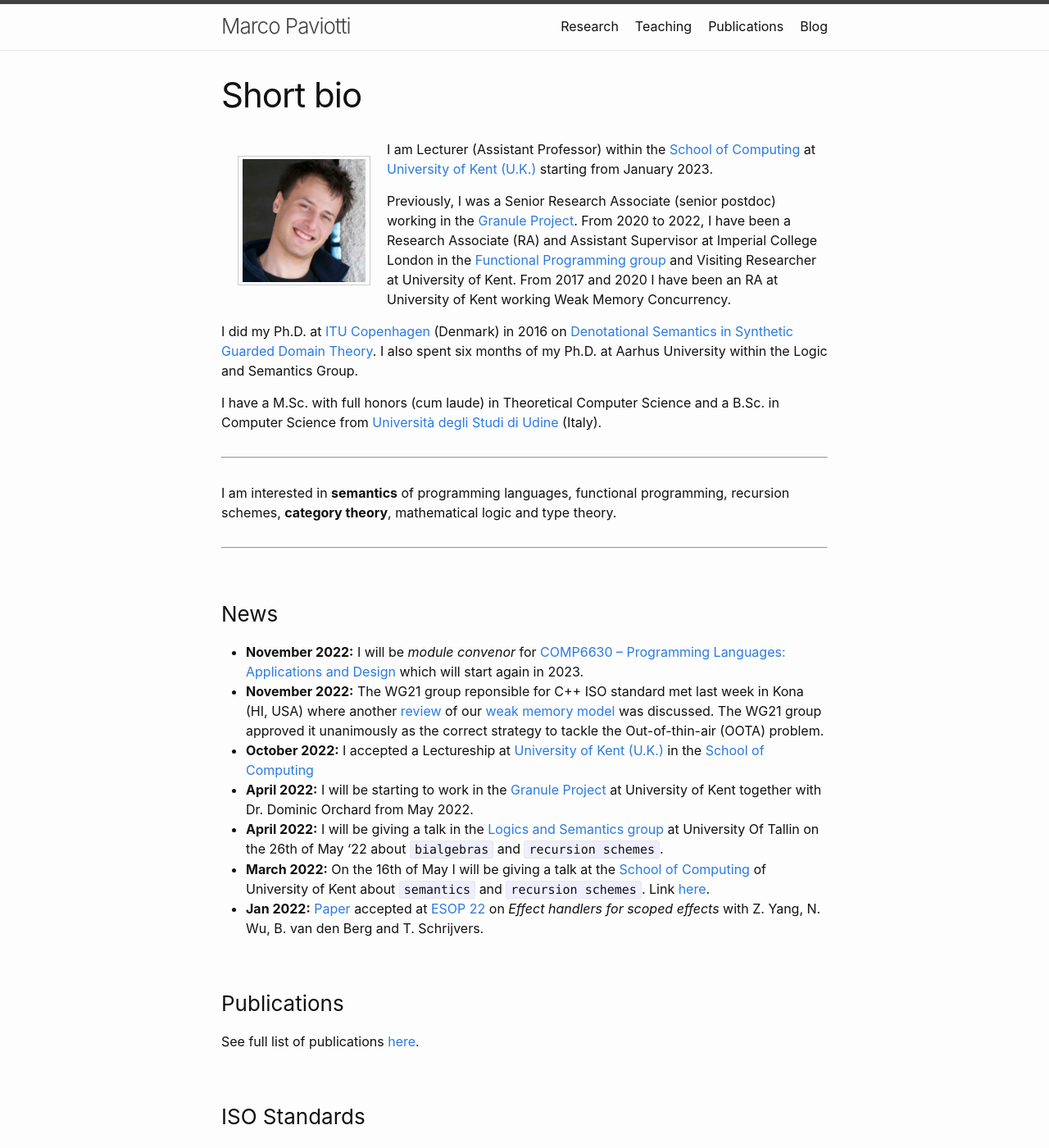
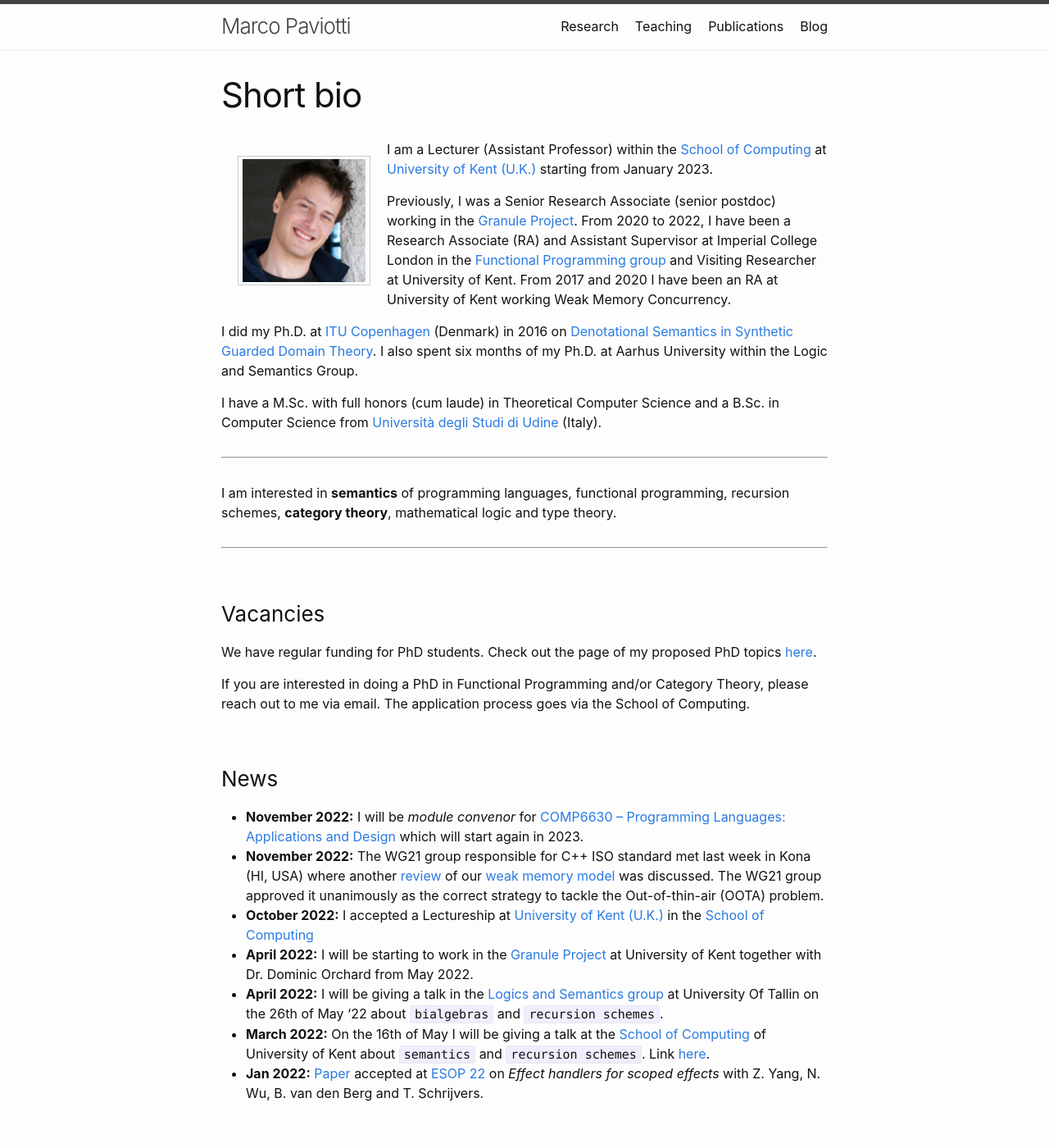
Before and after one commit to mpaviotti/mpaviotti.github.com, a Jekyll site: the page built from index.markdown, in a window 1280 px wide and 1400 px high. Shown: the whole window at 82% size. Built offline with Jekyll 4.4.1, drawn with Linux system fonts in a browser that asks for light colours.

Commit message:
PhD vacancies

```diff
--- a/index.markdown
+++ b/index.markdown
@@ -7,7 +7,9 @@ title: Short bio
 
 <img src="/assets/images/now.jpg" alt="Smiley face"
 style="float:left;width:150px;height:150px;padding:3px 5px;border:1.5px solid
-#ccc;margin:20px;"> I am Lecturer (Assistant Professor) within the [School of Computing](https://www.kent.ac.uk/computing) at [University of Kent (U.K.)](https://www.kent.ac.uk) starting from January 2023.
+#ccc;margin:20px;">
+
+I am a Lecturer (Assistant Professor) within the [School of Computing](https://www.kent.ac.uk/computing) at [University of Kent (U.K.)](https://www.kent.ac.uk) starting from January 2023.
 
 Previously, I was a Senior Research Associate (senior postdoc) working in the
 [Granule Project](https://granule-project.github.io). From 2020 to 2022, I have
@@ -33,9 +35,15 @@ theory.
 
 ---
 
+### Vacancies
+We have regular funding for PhD students. Check out the page of my proposed PhD topics [here]({% link research.markdown %}).
+
+If you are interested in doing a PhD in Functional Programming and/or Category Theory, please reach out to me via email. The application process goes via the School of Computing.
+
+
 ### News
 - **November 2022:** I will be *module convenor* for [COMP6630 -- Programming Languages: Applications and Design](https://www.kent.ac.uk/courses/modules/module/CO663) which will start again in 2023.
-- **November 2022:** The WG21 group reponsible for C++ ISO standard met last week in Kona (HI, USA) where another [review](https://graymalk.in/iso-papers/p1780/p1780r2.html) of our [weak memory model](https://link.springer.com/content/pdf/10.1007/978-3-030-44914-8_22.pdf) was discussed. The WG21 group approved it unanimously as the correct strategy to tackle the Out-of-thin-air (OOTA) problem.
+- **November 2022:** The WG21 group responsible for C++ ISO standard met last week in Kona (HI, USA) where another [review](https://graymalk.in/iso-papers/p1780/p1780r2.html) of our [weak memory model](https://link.springer.com/content/pdf/10.1007/978-3-030-44914-8_22.pdf) was discussed. The WG21 group approved it unanimously as the correct strategy to tackle the Out-of-thin-air (OOTA) problem.
 - **October 2022:** I accepted a Lectureship at [University of Kent (U.K.)](https://www.kent.ac.uk) in the [School of Computing](https://www.kent.ac.uk/computing)
 - **April 2022:** I will be starting to work in the [Granule Project](https://granule-project.github.io) at University of Kent together with Dr. Dominic Orchard from May 2022.
 - **April 2022:** I will be giving a talk in the [Logics and Semantics group](https://cs.ioc.ee/lsg/tsem/) at University Of Tallin on the 26th of May '22 about `bialgebras` and `recursion schemes`.
```
